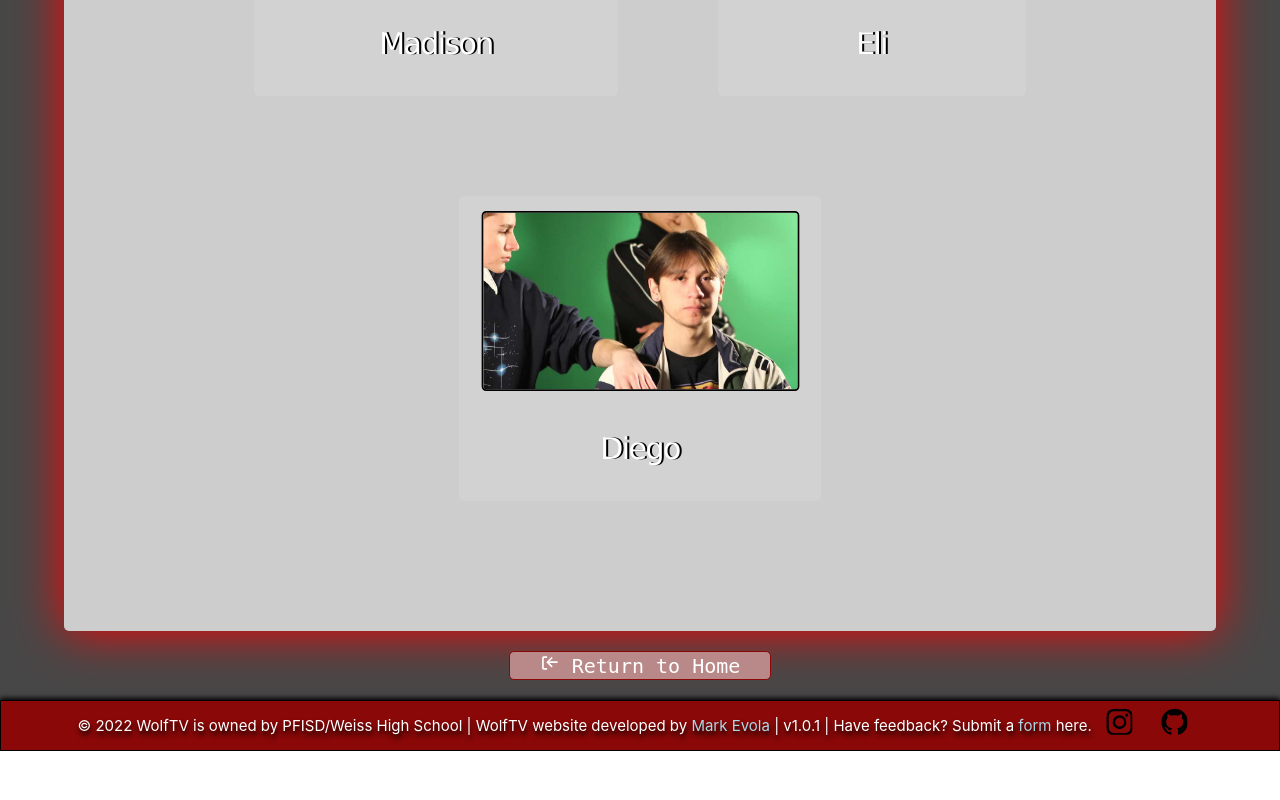
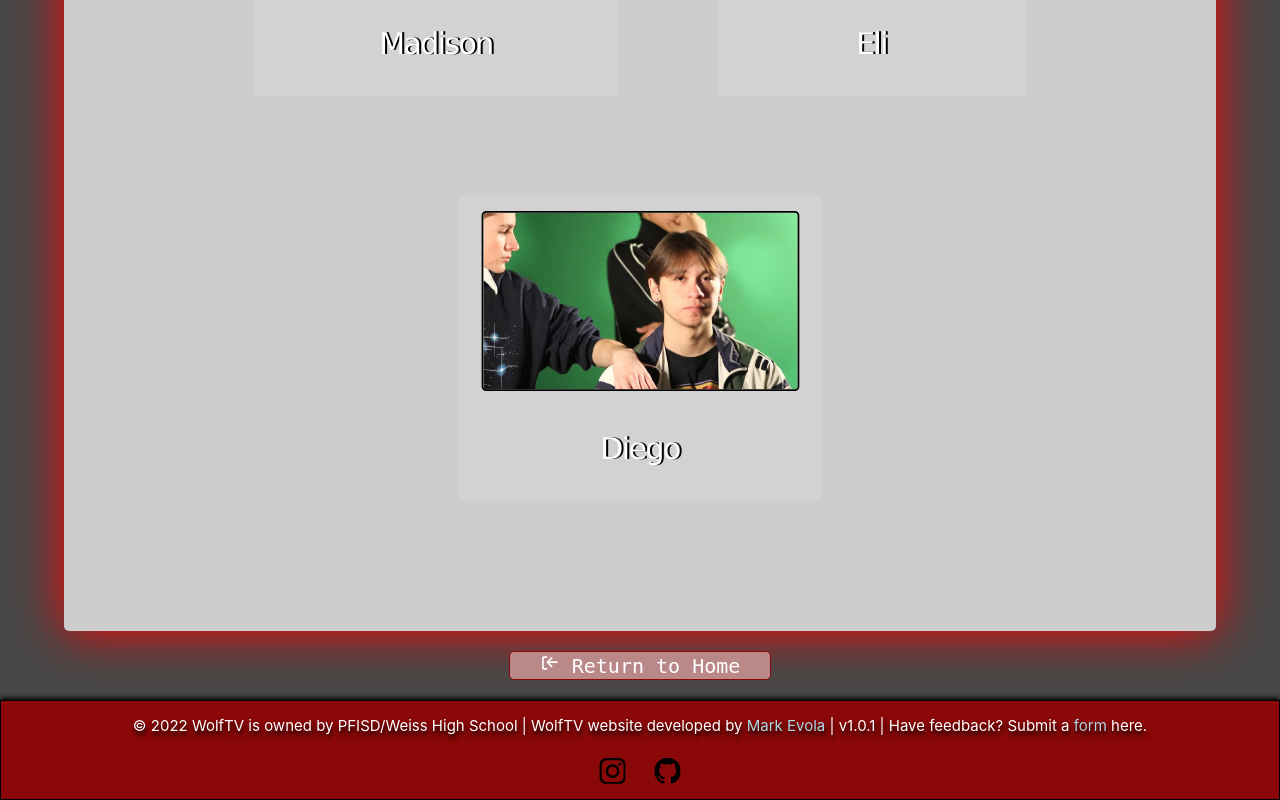
Before and after one commit to MarkE16/WolfTV, a React (Create React App) app: page /stories in a window 1280 px wide. Shown: the part 1863-2663 px from the top of the page. Before the commit the page ends 2614 px from the top, so only its background shows below. Built offline with nearby package versions, Linux system fonts and the light colour scheme.

Commit message:
slight changes

```diff
--- a/src/App.css
+++ b/src/App.css
@@ -398,11 +398,9 @@ a {
   width: 100%;
   height: 100%;
   font-size: 15px;
-  display: flex;
-  justify-content: center;
   border: 1px solid;
   bottom: 0;
-  box-shadow: 0px -2px 5px rgb(0, 0, 0);
+  box-shadow: 0 -2px 5px rgb(0, 0, 0);
   z-index: 100;
 }
 
@@ -430,6 +428,7 @@ a {
 .button {
   background-color: rgb(185, 136, 136);
   border: 1px solid #8a0808;
+  outline: 2px solid transparent;
   border-radius: 5px;
   font-size: 20px;
   transition: all 0.2s ease-in-out;
@@ -445,9 +444,8 @@ a {
   border: 1px solid black;
   cursor: pointer;
   color:rgb(0, 0, 0);
-  box-shadow: 0px 0px 40px rgba(253, 183, 183, 0.8);
+  box-shadow: 0 0 40px rgba(253, 183, 183, 0.8);
   transition: all 0.3s ease-in-out;
-  outline: 2px solid transparent;
 }
 
 .button:disabled {
--- a/src/components/Bottom.js
+++ b/src/components/Bottom.js
@@ -5,7 +5,7 @@ function Bottom() {
   const googleForm = "https://docs.google.com/forms/d/e/1FAIpQLSfGEBMAZqY-2TjH9Br1C7Tb48PuTaG4r7JOSlD8rsrRZKRwVw/viewform";
   return (
     <div className='Bottom'>
-      <p style={{ alignSelf: "center",  color: "white", textShadow: "1px 4px 5px black" }}>
+      <p style={{ color: "white", textShadow: "1px 4px 5px black" }}>
         © 2022 WolfTV is owned by PFISD/Weiss High School | WolfTV website developed by <a href='https://markevola.herokuapp.com/' title="Oh neat, you're about to go to my website, huh?" className='link' target="_blank" rel='noreferrer'>Mark Evola</a> | v1.0.1 |
         Have feedback? Submit a <a href={googleForm} target="_blank" className='link'>form</a> here.
       </p>
--- a/src/components/MainPage.js
+++ b/src/components/MainPage.js
@@ -110,10 +110,10 @@ function MainPage({ selectedMemberName, setSelectedMemberName, infoBoxOpen, setI
         </div>
       </div>
       <div id='crew'>
-        <h1 className='title'>WOLF TV Crew</h1>
+        <h1 className='title'>Meet the WolfTV Crew</h1>
         <div className='body'>
           <p>
-            The following people help continue bring new content to WOLF TV:
+            The following people have helped bring new announcements and content to WolfTV:
           </p>
           <div>
             <h2 className='title'>Teacher</h2>
```
